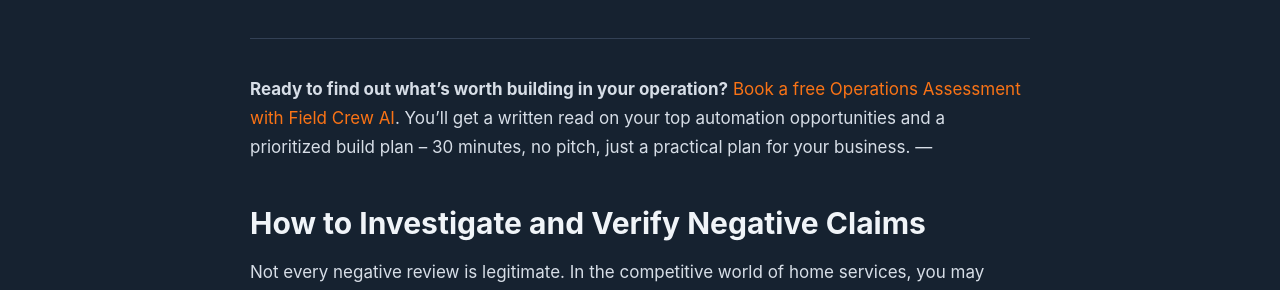
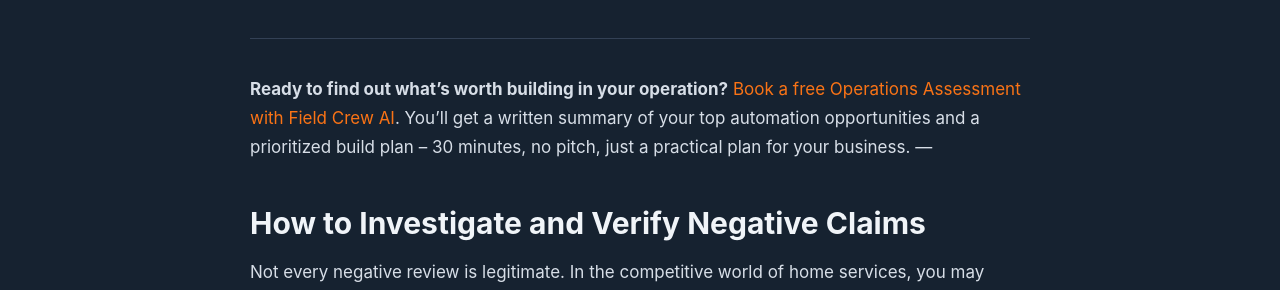
Before and after one commit to Josh-Szepesi/fieldcrewai, a Jekyll site: the page built from _posts/2026-05-22-contractor-negative-reviews.md, in a window 1280 px wide and 900 px high, scrolled down 4375 px. Shown: the part 152-442 px from the top of the window. Built offline with Jekyll 4.4.1, drawn with Linux system fonts in a browser that asks for light colours; some of the changed text lies outside the part shown.

Commit message:
fix: clarify CTA language

```diff
--- a/_posts/2026-05-22-contractor-negative-reviews.md
+++ b/_posts/2026-05-22-contractor-negative-reviews.md
@@ -57,7 +57,7 @@ Not always. Many contractors already have enough tooling inside their phone syst
 The recommendations come from practical reviews of small-business workflows, contractor websites, CRM setup, missed-call handling, estimate follow-up, source tracking, and review request processes. The goal is to point out operational gaps you can verify in your own business instead of relying on vague marketing claims.
 
 ---
-**Ready to find out what's worth building in your operation?** [Book a free Operations Assessment with Field Crew AI](https://fieldcrewai.com/#assessment). You'll get a written read on your top automation opportunities and a prioritized build plan -- 30 minutes, no pitch, just a practical plan for your business.
+**Ready to find out what's worth building in your operation?** [Book a free Operations Assessment with Field Crew AI](https://fieldcrewai.com/#assessment). You'll get a written summary of your top automation opportunities and a prioritized build plan -- 30 minutes, no pitch, just a practical plan for your business.
 ---
 
 ## How to Investigate and Verify Negative Claims
@@ -123,7 +123,7 @@ Handling contractor negative reviews is an essential skill for any modern home s
 - [Using AI to Respond to Leads Faster](/blog/using-ai-to-respond-to-leads-faster/)
 
 ---
-**Ready to find out what's worth building in your operation?** [Book a free Operations Assessment with Field Crew AI](https://fieldcrewai.com/#assessment). You'll get a written read on your top automation opportunities and a prioritized build plan -- 30 minutes, no pitch, just a practical plan for your business.
+**Ready to find out what's worth building in your operation?** [Book a free Operations Assessment with Field Crew AI](https://fieldcrewai.com/#assessment). You'll get a written summary of your top automation opportunities and a prioritized build plan -- 30 minutes, no pitch, just a practical plan for your business.
 ---
 
 <div class="author-bio">
```
